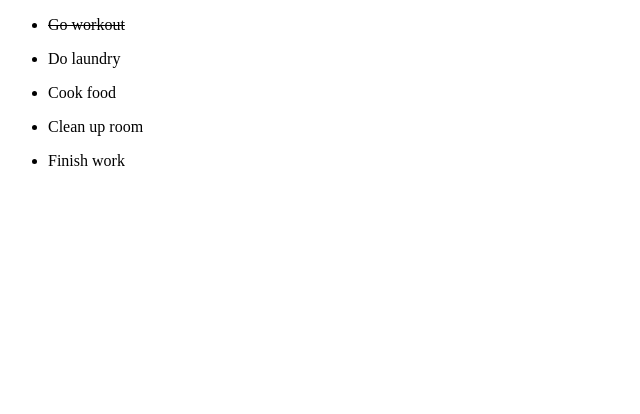
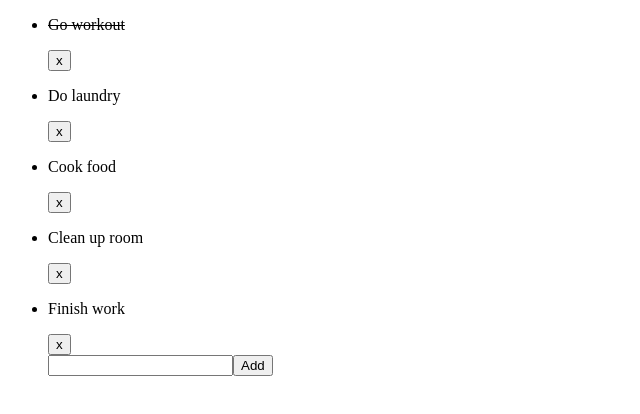
Before and after one commit to omamazainab/Todo-App-Vue.js, a Vue app: page / in a window 1280 px wide. Shown: the top 414 px of the page, without its empty margins (0-640 px from the left). Built offline with nearby package versions, Linux system fonts and the light colour scheme.

Commit message:
delete functionality added

```diff
--- a/src/App.vue
+++ b/src/App.vue
@@ -1,19 +1,17 @@
 <template>
   <div id="app">
     <Todos />
-    <!-- <AddTodo v-on:add-todo="addTodo" /> -->
   </div>
 </template>
 
 <script>
 import Todos from "./components/Todos";
-// import AddTodo from "./components/AddTodo";
+
 
 export default {
   name: "app",
   components: {
     Todos,
-    // AddTodo,
   },
 
 };
--- a/src/components/AddTodo.vue
+++ b/src/components/AddTodo.vue
@@ -7,7 +7,6 @@
 
 <script>
 
-import { uuid } from 'vue-uuid'
 
 export default {
   name: "AddTodo",
@@ -16,11 +15,11 @@ export default {
           e.preventDefault();
 
           const newTodoObj = {
-          id: uuid.v4(),
+
           title: this.title,
           completed: false}
 
-          this.$emit('add-todo',newTodoObj);
+          this.$emit('on-new-todo',newTodoObj);
           this.title='';
       }
   }
--- a/src/components/TodoItem.vue
+++ b/src/components/TodoItem.vue
@@ -2,6 +2,7 @@
   <div v-bind:class="{ 'completed': completed }">
     <li>
       <p @click="$emit('on-toggle')">{{ title }}</p>
+      <button class="delete" @click="$emit('on-delete')">x</button>
     </li>
   </div>
 </template>
@@ -10,11 +11,9 @@ export default {
   name: "TodoItem",
   props: {
     title: String,
-    completed: Boolean
+    completed: Boolean,
   },
-  methods: {
-
-  },
+  methods: {},
 };
 </script>
 <style scoped>
--- a/src/components/Todos.vue
+++ b/src/components/Todos.vue
@@ -1,53 +1,50 @@
 <template>
   <div>
     <ul>
-
-        <TodoItem
-          v-for="todo in todos"
-          :key="todo.id"
-          :title="todo.title"
-          :completed="todo.completed"
-          @on-toggle="toggleTodo(todo)"
-        />
-
+      <TodoItem
+        v-for="(todo,index) in todos"
+        :key="index"
+        :title="todo.title"
+        :completed="todo.completed"
+        @on-toggle="toggleTodo(todo)"
+        @on-delete="deleteTodo(todo)"
+      />
+      <AddTodo @on-new-todo="addTodo($event)" />
     </ul>
   </div>
 </template>
 
 <script>
 import TodoItem from "./TodoItem";
+import AddTodo from "./AddTodo";
 
 export default {
   name: "Todos",
   components: {
     TodoItem,
+    AddTodo,
   },
 
   data() {
     return {
       todos: [
         {
-          id: 1,
           title: "Go workout",
           completed: true,
         },
         {
-          id: 2,
           title: "Do laundry",
           completed: false,
         },
         {
-          id: 3,
           title: "Cook food",
           completed: false,
         },
         {
-          id: 4,
           title: "Clean up room",
           completed: false,
         },
         {
-          i: 5,
           title: "Finish work",
           completed: false,
         },
@@ -55,11 +52,14 @@ export default {
     };
   },
   methods: {
-    addTodo(newTodoObj) {
-      this.todos = [...this.todos, newTodoObj];
+    addTodo(newTodo) {
+      this.todos.push(newTodo);
     },
     toggleTodo(todo) {
       todo.completed = !todo.completed;
+    },
+    deleteTodo(deletedTodo) {
+      this.todos = this.todos.filter((todo) => todo !== deletedTodo);
     },
   },
 };
```
